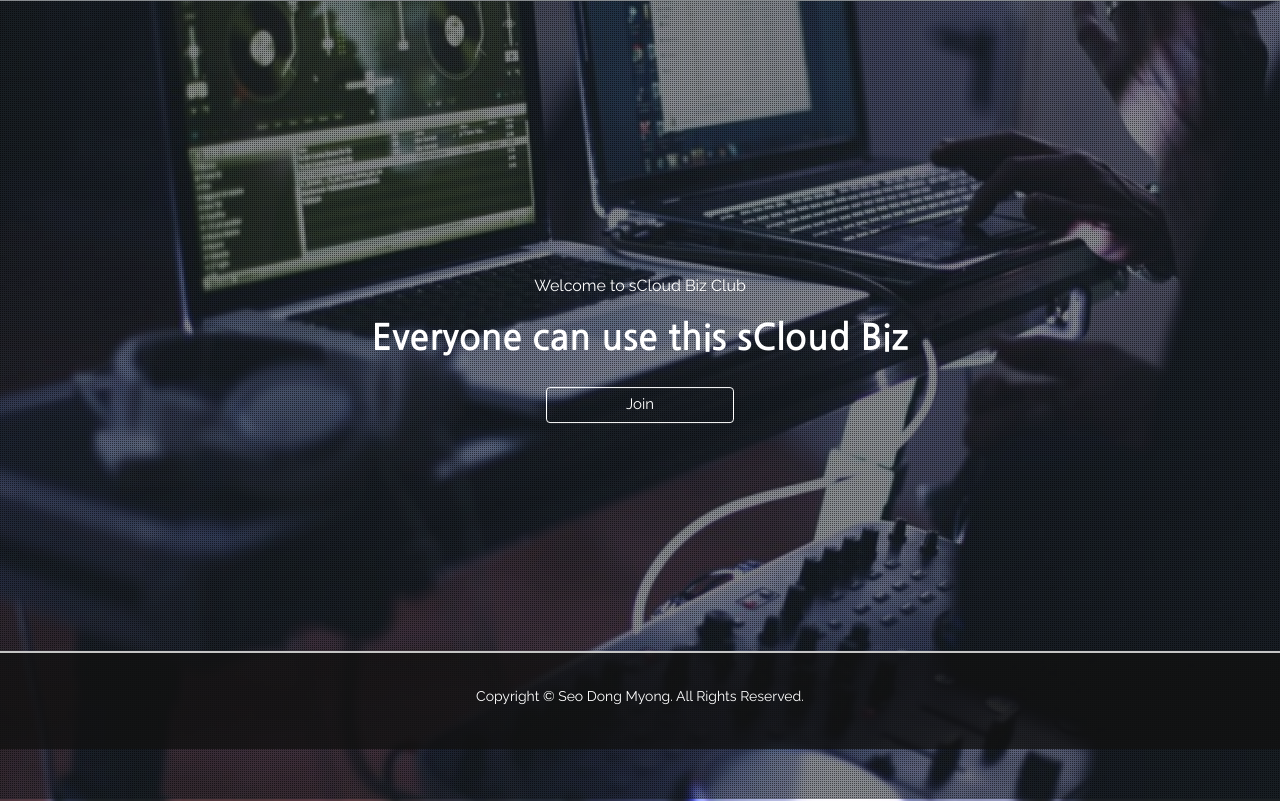
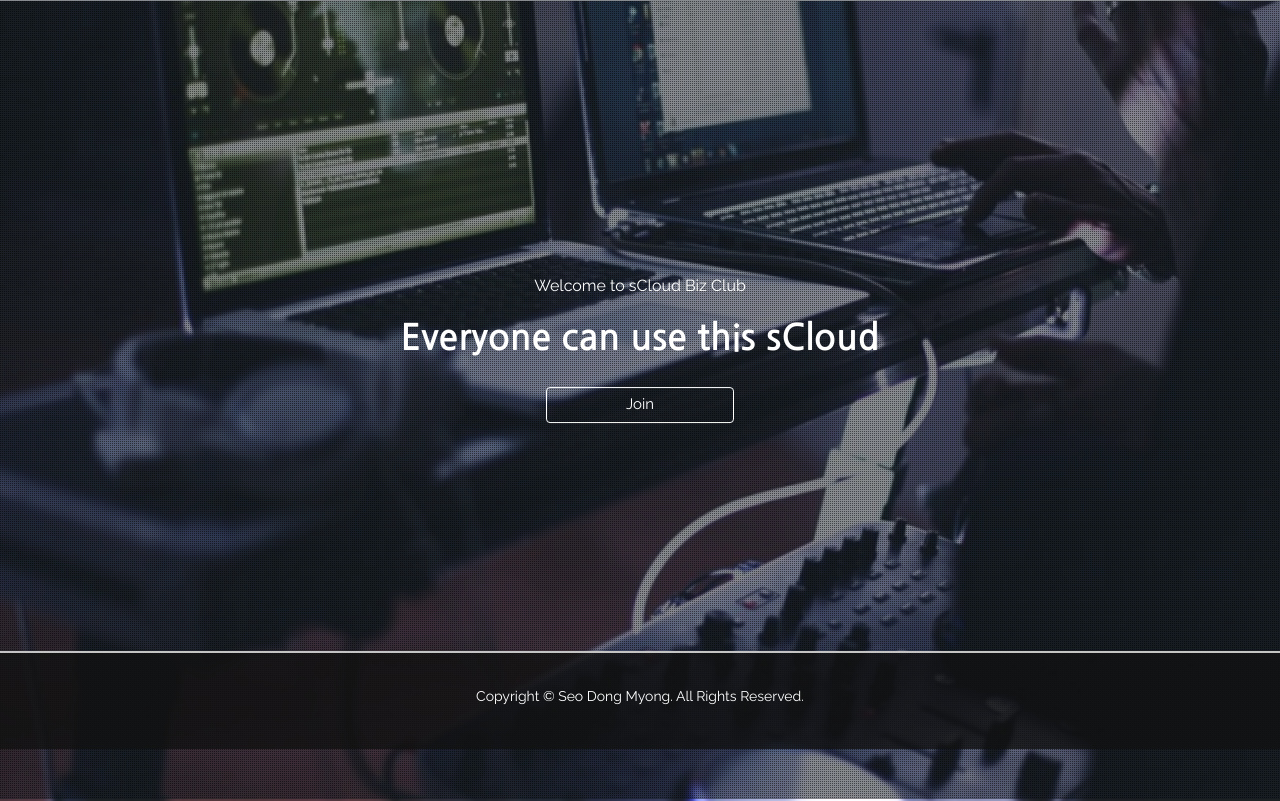
Before and after one commit to L1heun/project1, a Flask app: page / in a window 1280 px wide. Shown: the part 51-852 px from the top of the page. Run offline with Flask 2, Linux system fonts and the light colour scheme; some libraries are stand-ins or nearby versions.

Commit message:
name change

```diff
--- a/myApp/templates/index.html
+++ b/myApp/templates/index.html
@@ -1,5 +1,5 @@
 {% extends "layout/born.html" %}
-{% block title %} sColud biz {% endblock %}
+{% block title %}Index{% endblock %}
 {% block head %}
 	{{ super() }}
 
@@ -57,7 +57,7 @@
 		</div>
 		<div class = "intro">
 			<div class="start welcome">Welcome to sCloud Biz Club</div>
-			<h1>Everyone can use this sCloud Biz</h1>
+			<h1>Everyone can use this sCloud</h1>
 			<div class="start"><a class = "btn btn-custom" href = "#" id = "index-join">Join</a></div>
 		</div>
 {% endblock %}
--- a/myApp/templates/layout/born.html
+++ b/myApp/templates/layout/born.html
@@ -1,7 +1,7 @@
 <!DOCTYPE html>
 <head>
 	{% block head %}
-	<title>{% block title %}sCloud{% endblock %}</title>
+	<title>sCloud - {% block title %}{% endblock %}</title>
 	<meta charset="utf-8">
 	<meta name="viewport" content="width=device-width, initial-scale=1, maximum-scale=1, user-scalable=no">
 	<meta http-equiv="X-UA-Compatible" content="IE=Edge;" />
--- a/myApp/templates/service/home.html
+++ b/myApp/templates/service/home.html
@@ -5,7 +5,7 @@
 
 -->
 {% extends "layout/born.html" %}
-{% block title %} sColud biz - Home{% endblock %}
+{% block title %}Home{% endblock %}
 {% block head %}
 	{{ super() }}
 	<link rel="stylesheet" href = "{{ url_for('static', filename = 'css/home.css') }}">
```
